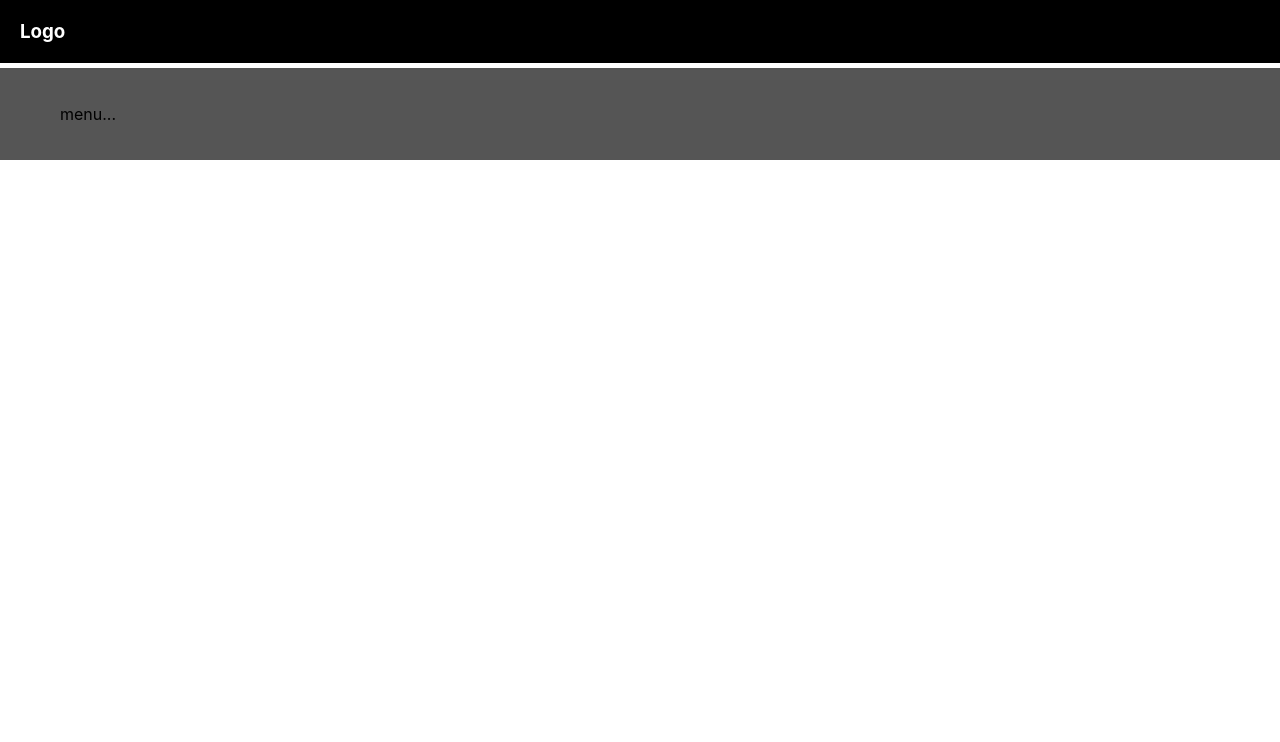
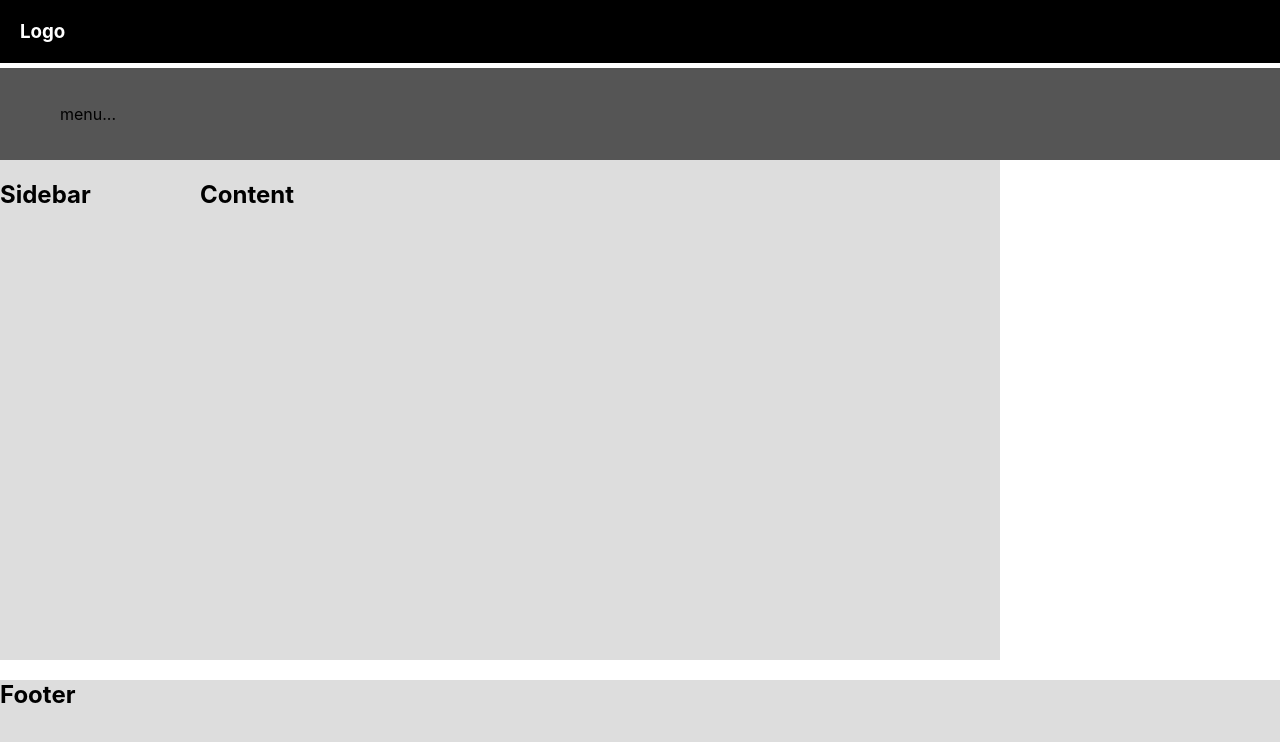
Before and after one commit to FabriciaAssis/react-tutorial, a React (Create React App) app: page / in a window 1280 px wide. Shown: the top 742 px of the page. Built offline with nearby package versions, Linux system fonts and the light colour scheme.

Commit message:
add footer and content

```diff
--- a/package.json
+++ b/package.json
@@ -3,6 +3,9 @@
   "version": "0.1.0",
   "private": true,
   "dependencies": {
+    "@emotion/react": "^11.10.6",
+    "@emotion/styled": "^11.10.6",
+    "@mui/material": "^5.11.10",
     "@testing-library/jest-dom": "^5.16.5",
     "@testing-library/react": "^13.4.0",
     "@testing-library/user-event": "^13.5.0",
--- a/src/App.js
+++ b/src/App.js
@@ -1,13 +1,24 @@
+import Box from '@mui/material/Box'
+
 import Header from './components/Header'
 import MainMenu from './components/MainMenu'
+import Sidebar from './components/Sidebar'
+import Content from './components/Content'
+import Footer from './components/Footer'
 
 const App = () => {
   return (
     <>
       <Header />
       <MainMenu />
+      <Box sx={{
+        display: 'flex',
+      }}>
+        <Sidebar />
+        <Content />
+      </Box>
+      <Footer />
     </>
   )
 }
-
 export default App
--- /dev/null
+++ b/src/components/Content.js
@@ -0,0 +1,16 @@
+import Box from '@mui/material/Box'
+
+const Content = () => {
+    return (
+        <Box sx={{
+            background: "#DDD",
+            display: 'flex-center',
+            width: 800,
+            height: 500
+        }}>
+            <h2>Content</h2>
+        </Box>
+    )
+}
+
+export default Content
--- /dev/null
+++ b/src/components/Footer.js
@@ -0,0 +1,15 @@
+import Box from '@mui/material/Box'
+
+const Footer = () => {
+    return (
+        <Box sx={{
+            background: "#DDD",
+            width: '100%',
+            height: 200
+        }}>
+            <h2>Footer</h2>
+        </Box>
+    )
+}
+
+export default Footer
--- a/src/components/Header.js
+++ b/src/components/Header.js
@@ -1,10 +1,11 @@
 import './Header.css'
+import Box from '@mui/material/Box'
 
 const Header = () => {
     return (
-        <header>
+        <Box component='header'>
             <h3>Logo</h3>
-        </header>
+        </Box>
     )
 }
 
--- a/src/components/MainMenu.js
+++ b/src/components/MainMenu.js
@@ -1,8 +1,10 @@
+import Box from '@mui/material/Box'
+
 const MainMenu = () => {
     return (
-        <nav style={styles.nav}>
+        <Box component="nav" sx={styles.nav}>
             <ul style={styles.ulMenu}>menu...</ul>
-        </nav>
+        </Box>
     )
 }
 
@@ -17,6 +19,4 @@ const styles = {
         listStyleType: 'none'
     }
 }
-
-
 export default MainMenu
--- /dev/null
+++ b/src/components/Sidebar.js
@@ -0,0 +1,15 @@
+import Box from '@mui/material/Box'
+
+const Sidebar = () => {
+    return (
+        <Box sx={{
+            background: "#DDD",
+            width: 200,
+            height: 500
+        }}>
+            <h2>Sidebar</h2>
+        </Box>
+    )
+}
+
+export default Sidebar
```
Also changed, not shown: 1 other file (tests, documents, lock files or other folders).
